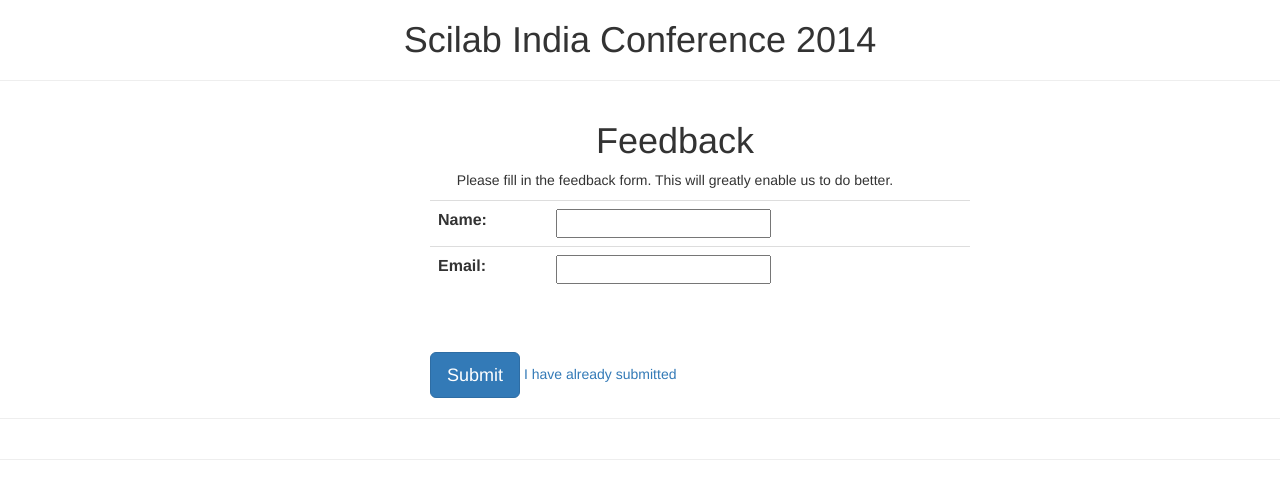
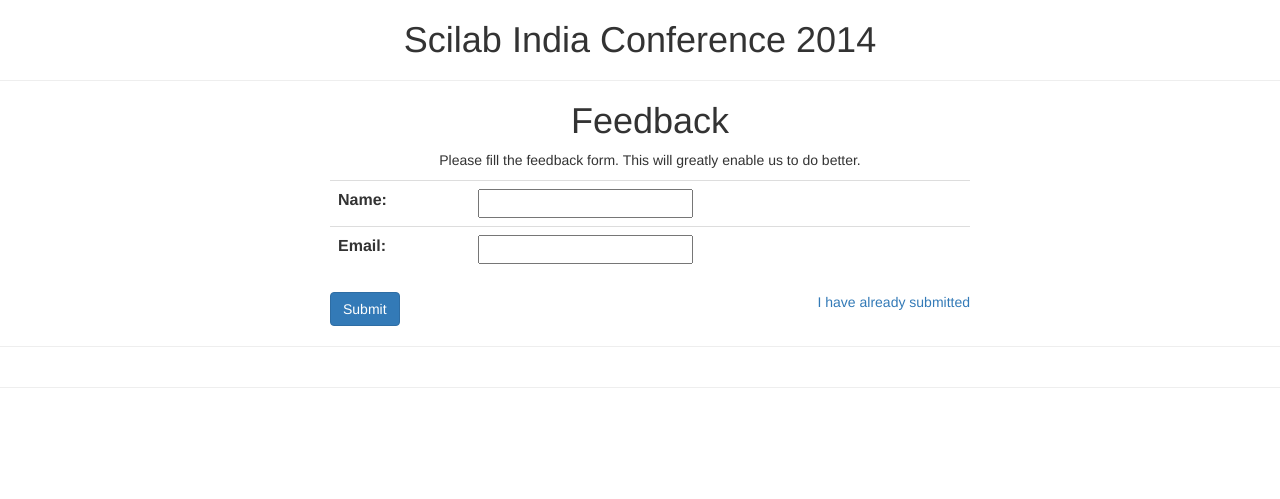
Before and after one commit to FOSSEE/certificate-generator, a Django app: page / in a window 1280 px wide. Shown: the top 499 px of the page. Run offline with Django 3.2, Linux system fonts and the light colour scheme; data that the repository does not hold is empty; some libraries are stand-ins or nearby versions.

Commit message:
modified UI

```diff
--- a/certificate/templates/feedback.html
+++ b/certificate/templates/feedback.html
@@ -3,24 +3,23 @@
 {% block content %}
 <form  action="{% url 'certificate:feedback' %}" method="post" style="width:1000px">
 
-        <div class="input-group" style="padding-left:100px;width:940px;text-align:center;margin:0 auto;">
-            <div align=center style="padding-left:250px">    <h1> Feedback </h1>
-                <p>Please fill in the feedback form. This will greatly enable us to do better.</p>
+        <div style="padding-left:100px;width:940px;text-align:center;margin:0 auto;">
+            <div align=center style="padding-left:200px">    <h1> Feedback </h1>
+                <p>Please fill the feedback form. This will greatly enable us to do better.</p>
             </div>
 
         {{ detail }}
         {% csrf_token %}
-        <div style="padding-left:300px;text-align:left;" >
+        <div style="padding-left:200px;text-align:left;" >
             <table class="table">
                 {{ form }}
             </table>
                 {% for question in questions %}
-                <label>Q{{ forloop.counter }}. {{ question.question }} </label><br>
+                <label>{{ forloop.counter }}. {{ question.question }} </label><br>
                     <textarea cols="80" class="form-control" id="{{ question.id }}" name="{{ question.id }}"></textarea><br>
                     {% endfor %}
-                    <br></br>
-              <span><button class="btn btn-lg btn-primary" type="submit">Submit</button></span>
-              <span><a href="{% url 'certificate:download' %}" >I have already submitted</a></span>
+              <span><button class="btn btn-primary" type="submit">Submit</button></span>
+              <span style="float:right"><a href="{% url 'certificate:download' %}" >I have already submitted</a></span>
           </div>
     </div>
      </form>
--- a/certificate/views.py
+++ b/certificate/views.py
@@ -156,12 +156,12 @@
         content = Template(template_file.read())
         template_file.close()
         if type == 'P':
-            content_tex = content.safe_substitute(name=name, qr_code=qrcode)
+            content_tex = content.safe_substitute(name=name.title(), qr_code=qrcode)
         elif type == 'A':
-            content_tex = content.safe_substitute(name=name, qr_code=qrcode,
+            content_tex = content.safe_substitute(name=name.title(), qr_code=qrcode,
                     paper=paper)
         elif type == 'W':
-            content_tex = content.safe_substitute(name=name, qr_code=qrcode,
+            content_tex = content.safe_substitute(name=name.title(), qr_code=qrcode,
                     workshop=workshop)
         create_tex = open('{0}{1}.tex'.format\
                 (certificate_path, file_name), 'w')
@@ -211,7 +211,7 @@
             data = form.cleaned_data
             try:
                 FeedBack.objects.get(email=data['email'].strip(), purpose='SLC')
-                context['message'] = 'You have already submitted the feedback. You can download the certificate'
+                context['message'] = 'You have already submitted the feedback. You can download your certificate.'
                 return render_to_response('download.html', context, ci)
             except FeedBack.DoesNotExist:
                 feedback = FeedBack()
@@ -234,7 +234,7 @@
                     answer.save()
                     feedback.answer.add(answer)
                     feedback.save()
-                context['message'] = 'Thank you for the feedback. You can download the certificate'
+                context['message'] = 'Thank you for the feedback. You can download your certificate.'
                 return render_to_response('download.html', context, ci)
 
     context['form'] = form
```
Also changed, not shown: certificate/templates/download.html (+12 -13 lines).
